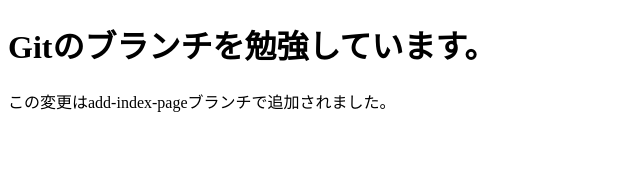
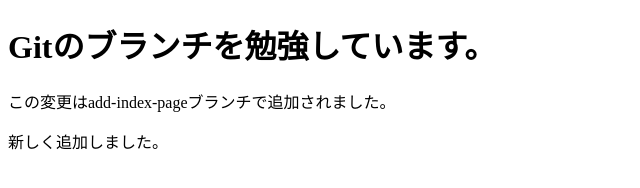
Before and after one commit to YukiNagata-00/git-study, a plain HTML site: page index.html in a window 1280 px wide. Shown: the whole page, without its empty margins (0-640 px from the left). Drawn offline with Linux system fonts and the light colour scheme.

Commit message:
add text

```diff
--- a/index.html
+++ b/index.html
@@ -9,5 +9,6 @@
 <body>
     <h1>Gitのブランチを勉強しています。</h1>
     <p>この変更はadd-index-pageブランチで追加されました。</p>
+    <p>新しく追加しました。</p>
 </body>
 </html>
```
